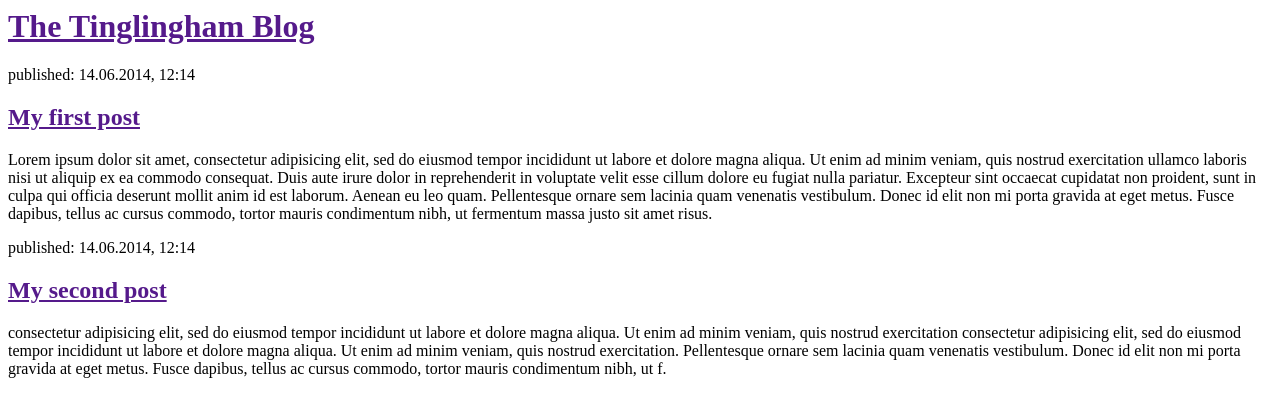
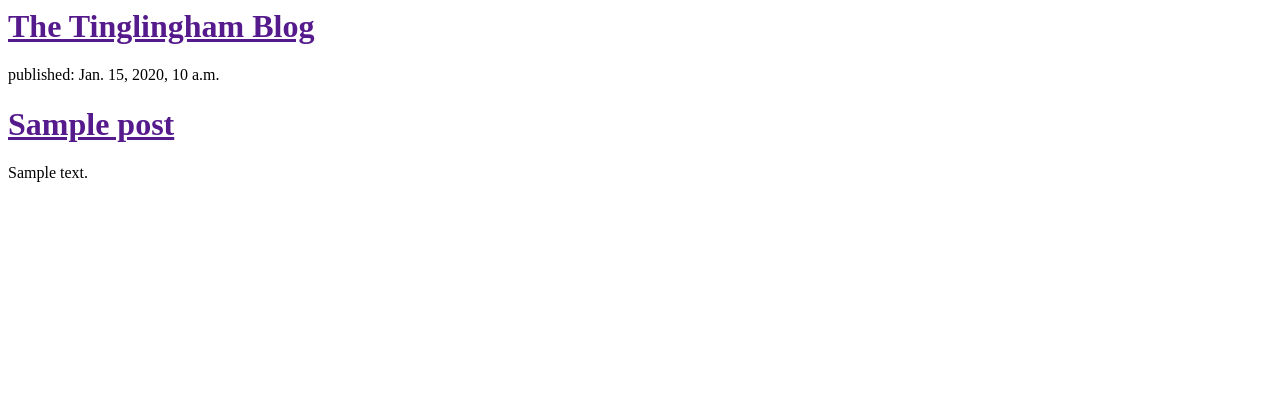
Before and after one commit to lbillingham/django-girls-blog, a Django app: template blog/templates/blog/post_list.html in a window 1280 px wide. Shown: the top 417 px of the page. Run offline with Django 3.2, Linux system fonts and the light colour scheme; the template is opened without the code that fills it: values that come from a table or form of the project are taken from there, others are empty; tables that the repository leaves empty hold one stand-in row (values such as "Sample post").

Commit message:
hooked-up post_list template

```diff
--- a/blog/templates/blog/post_list.html
+++ b/blog/templates/blog/post_list.html
@@ -6,18 +6,14 @@
         <div>
             <h1><a href="">The Tinglingham Blog</a></h1>
         </div>
-
         <div>
-            <p>published: 14.06.2014, 12:14</p>
-            <h2><a href="">My first post</a></h2>
-            <p>Lorem ipsum dolor sit amet, consectetur adipisicing elit, sed do eiusmod tempor incididunt ut labore et dolore magna aliqua. Ut enim ad minim veniam, quis nostrud exercitation ullamco laboris nisi ut aliquip ex ea commodo consequat. Duis aute irure dolor in reprehenderit in voluptate velit esse cillum dolore eu fugiat nulla pariatur. Excepteur sint occaecat cupidatat non proident, sunt in culpa qui officia deserunt mollit anim id est laborum.
-                Aenean eu leo quam. Pellentesque ornare sem lacinia quam venenatis vestibulum. Donec id elit non mi porta gravida at eget metus. Fusce dapibus, tellus ac cursus commodo, tortor mauris condimentum nibh, ut fermentum massa justo sit amet risus.</p>
-        </div>
-
-        <div>
-            <p>published: 14.06.2014, 12:14</p>
-            <h2><a href="">My second post</a></h2>
-            <p> consectetur adipisicing elit, sed do eiusmod tempor incididunt ut labore et dolore magna aliqua. Ut enim ad minim veniam, quis nostrud exercitation consectetur adipisicing elit, sed do eiusmod tempor incididunt ut labore et dolore magna aliqua. Ut enim ad minim veniam, quis nostrud exercitation. Pellentesque ornare sem lacinia quam venenatis vestibulum. Donec id elit non mi porta gravida at eget metus. Fusce dapibus, tellus ac cursus commodo, tortor mauris condimentum nibh, ut f.</p>
+            {% for post in posts %}
+                <div>
+                    <p>published: {{ post.published_date }}</p>
+                    <h1><a href="">{{ post.title }}</a></h1>
+                    <p>{{ post.text|linebreaksbr }}</p>
+                <div>
+            {% endfor %}
         </div>
     </body>
 </html>
```
Also changed, not shown: blog/views.py (+6 -1 lines).
